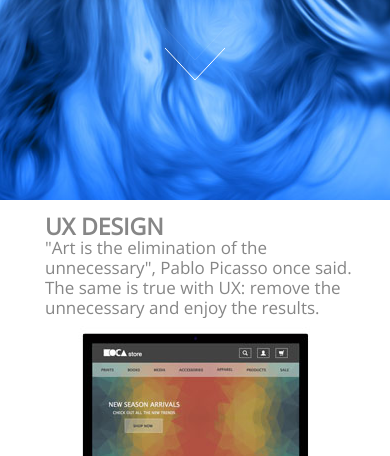
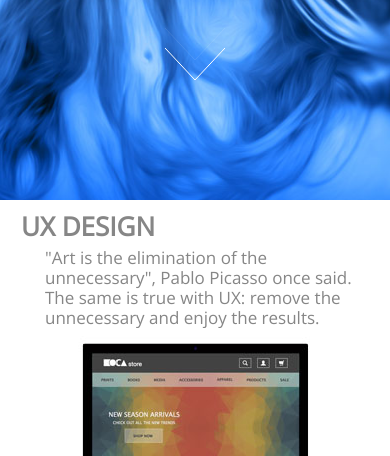
Before and after one commit to neraux/neraux.github.io, a plain HTML site: page index.html in a window 390 px wide. Shown: the part 644-1100 px from the top of the page. Drawn offline with nearby package versions, Linux system fonts and the light colour scheme.

Commit message:
fix some padding

```diff
--- a/styles/styles.css
+++ b/styles/styles.css
@@ -826,12 +826,12 @@ hr {
 
 	.section h1 {
 		font-size: 40px;
-		padding: 0 0 0px 30px;
+		padding: 0 0 0 6px;
 	}
 
 	.section h3 {
 		line-height: 18px;
-		padding: 0 0 0px 30px;
+		padding: 0 0 0 30px;
 	}
 
 	.grid li {
@@ -903,8 +903,8 @@ hr {
 	}
 
 	.section h1 {
-		font-size: 23px;
-		margin-bottom:0px;
+		font-size: 26px;
+		margin-bottom:10px;
 		line-height:23px;
 	}
 
```
